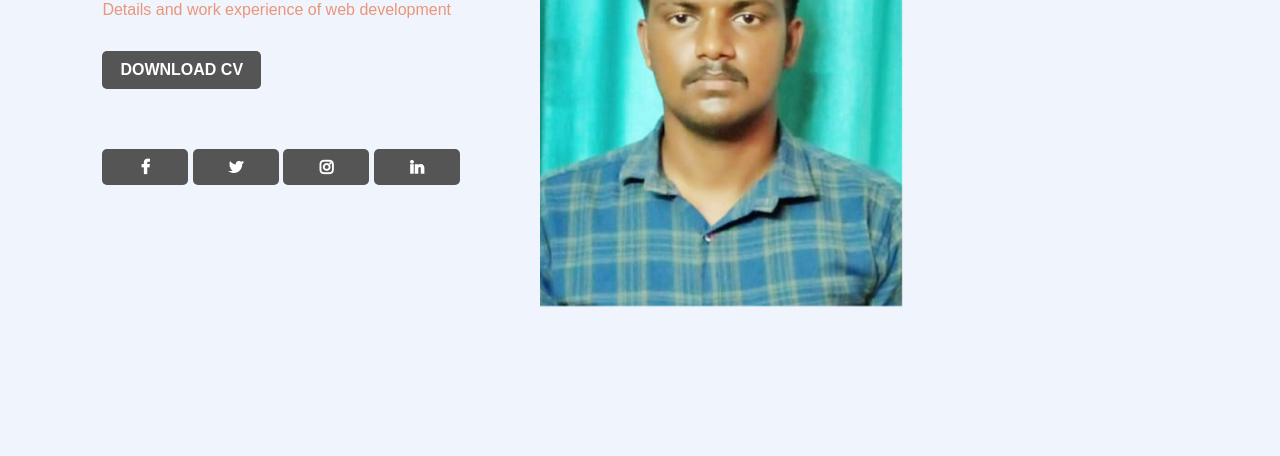
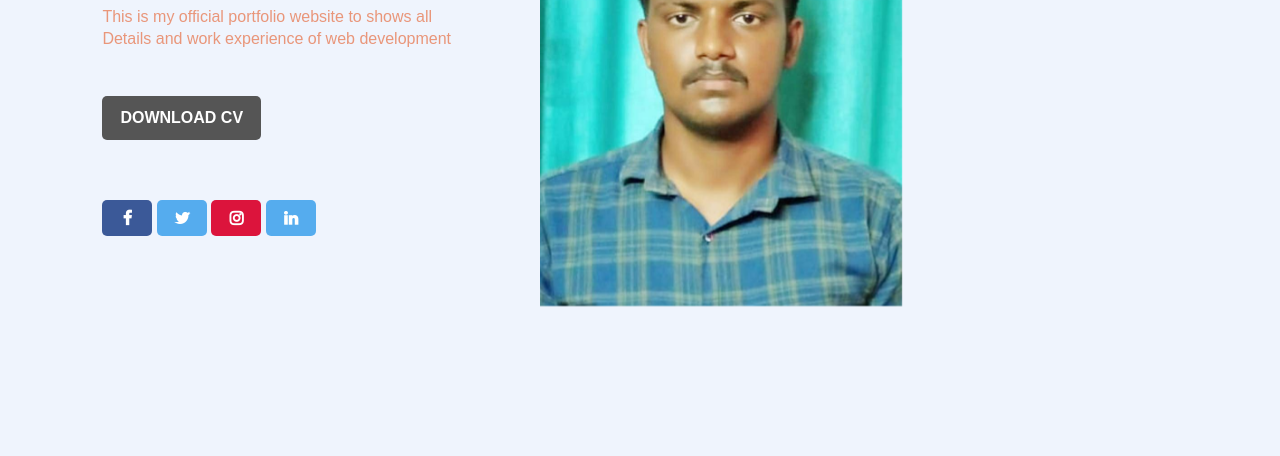
Before and after one commit to hari143-dot/portfolio, a plain HTML site: page index.html in a window 1280 px wide. Shown: the part 344-800 px from the top of the page. Drawn offline with nearby package versions, Linux system fonts and the light colour scheme.

Commit message:
first message

```diff
--- a/index.html
+++ b/index.html
@@ -1,18 +1,36 @@
-<!DOCTYPE html>
+<!doctype html>
 <html lang="en">
 
 <head>
-    <meta charset="UTF-8">
-    <meta http-equiv="X-UA-Compatible" content="IE=edge">
-    <meta name="viewport" content="width=device-width, initial-scale=1.0">
+    <!-- Required meta tags -->
+    <meta charset="utf-8">
+    <meta name="viewport" content="width=device-width, initial-scale=1">
+
+    <!-- Bootstrap CSS -->
+    <link href="https://cdn.jsdelivr.net/npm/bootstrap@5.0.2/dist/css/bootstrap.min.css" rel="stylesheet"
+        integrity="sha384-EVSTQN3/azprG1Anm3QDgpJLIm9Nao0Yz1ztcQTwFspd3yD65VohhpuuCOmLASjC" crossorigin="anonymous">
+
     <title>HARISH PORTFOLIO</title>
     <link href="./style.css" type="text/css" rel="stylesheet">
-    <!-- Add icon library -->
     <link rel="stylesheet" href="https://cdnjs.cloudflare.com/ajax/libs/font-awesome/4.7.0/css/font-awesome.min.css">
 
 </head>
 
 <body>
+
+    <!-- Optional JavaScript; choose one of the two! -->
+
+    <!-- Option 1: Bootstrap Bundle with Popper -->
+    <script src="https://cdn.jsdelivr.net/npm/bootstrap@5.0.2/dist/js/bootstrap.bundle.min.js"
+        integrity="sha384-MrcW6ZMFYlzcLA8Nl+NtUVF0sA7MsXsP1UyJoMp4YLEuNSfAP+JcXn/tWtIaxVXM"
+        crossorigin="anonymous"></script>
+
+    <!-- Option 2: Separate Popper and Bootstrap JS -->
+    <!--
+    <script src="https://cdn.jsdelivr.net/npm/@popperjs/core@2.9.2/dist/umd/popper.min.js" integrity="sha384-IQsoLXl5PILFhosVNubq5LC7Qb9DXgDA9i+tQ8Zj3iwWAwPtgFTxbJ8NT4GN1R8p" crossorigin="anonymous"></script>
+    <script src="https://cdn.jsdelivr.net/npm/bootstrap@5.0.2/dist/js/bootstrap.min.js" integrity="sha384-cVKIPhGWiC2Al4u+LWgxfKTRIcfu0JTxR+EQDz/bgldoEyl4H0zUF0QKbrJ0EcQF" crossorigin="anonymous"></script>
+    -->
+
     <div class="hero">
         <nav>
             <img src="./images/Screenshot_20230104_033833.png" class="logo">
@@ -28,14 +46,15 @@
             <p>This is my official portfolio website to shows all
                 <br>Details and work experience of web development
             </p>
-            <a href="https://drive.google.com/file/d/12r06NxxSy4FitgdZrYSrLkynti2xUe58/view?usp=drivesdk">DOWNLOAD CV</a>
+            <a href="https://drive.google.com/file/d/12r06NxxSy4FitgdZrYSrLkynti2xUe58/view?usp=drivesdk">DOWNLOAD
+                CV</a>
 
-           <!-- Add font awesome icons -->
-           <div>
-            <a href="https://www.facebook.com/profile.php?id=100009198558233" class="fa fa-facebook"></a>
-            <a href="https://twitter.com/GOLLAHARISH12" class="fa fa-twitter"></a>
-            <a href="https://www.instagram.com/chowdary_1_4_3_harish/" class="fa fa-instagram"></a>
-            <a href="https://www.linkedin.com/in/golla-harish-49b161193/" class="fa fa-linkedin"></a>
+            <!-- Add font awesome icons -->
+            <div>
+                <a href="https://www.facebook.com/" class="fa fa-facebook" id="facebook"></a>
+                <a href="https://twitter.com/" class="fa fa-twitter" id="twitter"></a>
+                <a href="https://help.instagram.com/" class="fa fa-instagram" id="instagram"></a>
+                <a href="https://www.linkedin.com/" class="fa fa-linkedin" id="linkedin"></a>
             </div>
 
 
@@ -44,7 +63,6 @@
             <img src="./images/IMG_20210806_111612 -jpg.jpg" class="boy">
         </div>
     </div>
-
 </body>
 
 </html>
--- a/style.css
+++ b/style.css
@@ -109,23 +109,23 @@ nav ul li a:hover{
   /* Set a specific color for each brand */
 
   /* Facebook */
-  .fa-facebook {
-    background: #3B5998;
+  #facebook{
+    background-color: #3B5998;
     color: white;
   }
 
   /* Twitter */
-  .fa-twitter {
+  #twitter {
     background: #55ACEE;
     color: white;
   }
   /* Instagram */
-  .fa-instagram {
+  #instagram {
     background:crimson;
     color: white;
   }
   /* Linkedin */
-  .fa-linkedin {
-    background: #154367;
+  #linkedin {
+    background-color: #55ACEE;
     color: white;
   }
```
Also changed, not shown: about.html (+26 -7 lines).
